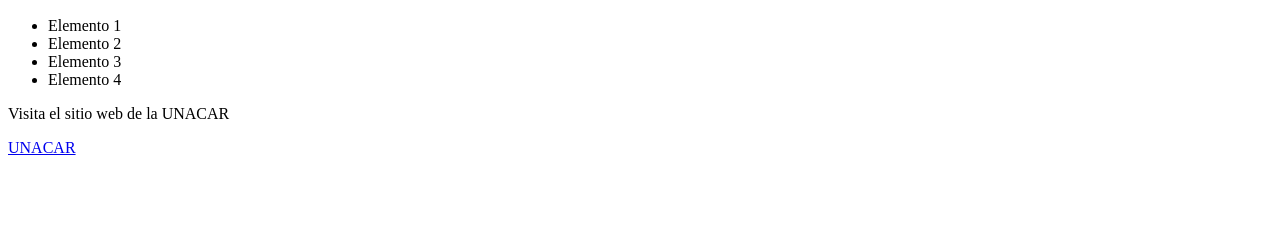
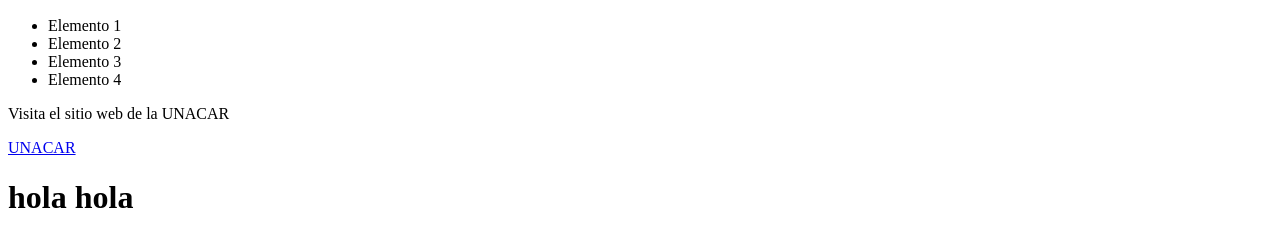
Before and after one commit to arthenettel/3-desarrollo-web, a plain HTML site: page 01-intro-html/index.html in a window 1280 px wide. Shown: the part 634-871 px from the top of the page. Before the commit the page ends 800 px from the top, so only its background shows below. Drawn offline with Linux system fonts and the light colour scheme.

Commit message:
Añadi titulo hola hola

```diff
--- a/01-intro-html/copilot.js
+++ /dev/null
@@ -1,2 +0,0 @@
-//funcion que convierta la temperatura de grados farenheit a celsius
-//y muestre el resultado en la consola
--- a/01-intro-html/index.html
+++ b/01-intro-html/index.html
@@ -33,5 +33,6 @@
     </ul>
     <p>Visita el sitio web de la UNACAR</p>
     <a href="http://www.unacar.mx" target="_blank">UNACAR</a> <!--_blank Abre otra ventana-->
+    <h1>hola hola</h1>
 </body>
 </html>
```
